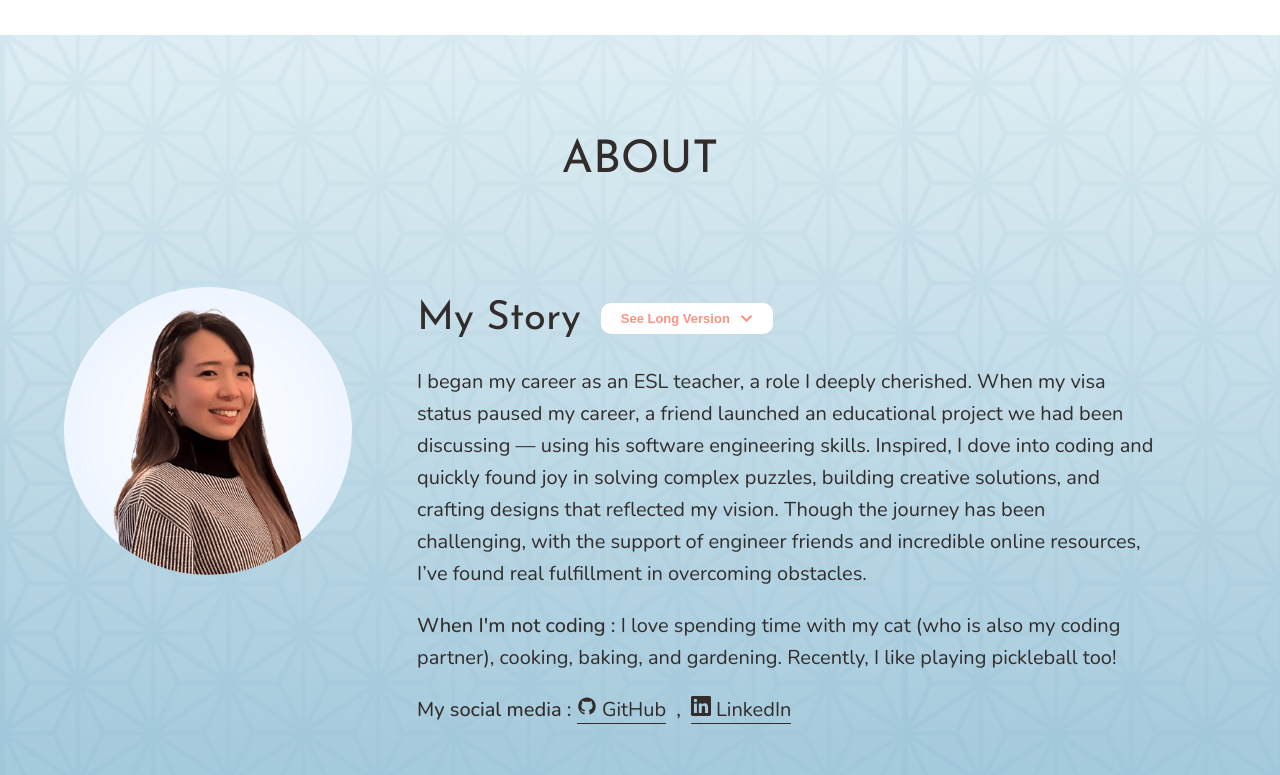
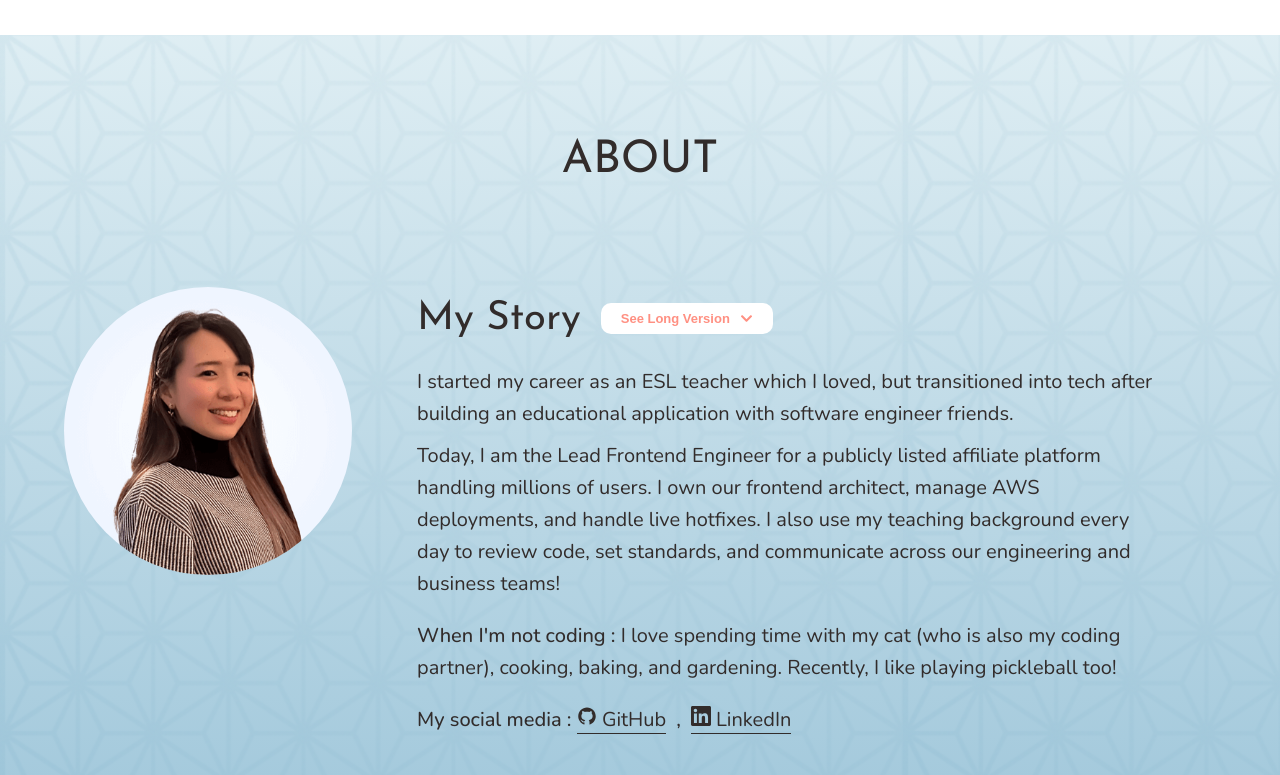
Before and after one commit to CocoTapi/portfolio-nextjs, a Next.js app: page / in a window 1280 px wide. Shown: the part 3390-4165 px from the top of the page. Built offline with nearby package versions, Linux system fonts and the light colour scheme.

Commit message:
update my story

```diff
--- a/components/UI/UI-css/btn-text.module.css
+++ b/components/UI/UI-css/btn-text.module.css
@@ -8,7 +8,7 @@
   background-color: transparent;
   border: none;
   color: var(--color-primary-dark-1);
-    padding: .5rem;
+  padding: .5rem 2rem;
   border-radius: 5px;
 
   position: relative;
--- a/components/about/introduction-nav.module.css
+++ b/components/about/introduction-nav.module.css
@@ -5,11 +5,11 @@
     padding-bottom: 1.5rem;
 }
 
-.longParagraph p {
+.paragraphGroup p {
     padding-bottom: 1rem;
 }
 
-.longParagraph p:last-child {
+.paragraphGroup p:last-child {
     padding-bottom: 0;
 }
 
--- a/components/about/introduction-nav.tsx
+++ b/components/about/introduction-nav.tsx
@@ -18,6 +18,10 @@ export default function IntroductionNav({ profile }: ProfileProps): React.ReactN
     setShowLong(!showLong);
   }
 
+  const stanzas = showLong
+    ? profile.long_self_introduction
+    : profile.short_self_introduction;
+
   return (
     <div>
       <div className={classes.myStoryLabel}>
@@ -27,15 +31,11 @@ export default function IntroductionNav({ profile }: ProfileProps): React.ReactN
           <button className={classes.seeLongButton} onClick={handleShortVer}>See Long Version <FaChevronDown className={classes.underIcon} /></button>
         }
       </div>
-      {!showLong && <p>{profile.short_self_introduction}</p>}
-      {showLong && (
-        <div className={classes.longParagraph}>
-          <p>{profile.long_self_introduction1}</p>
-          <p>{profile.long_self_introduction2}</p>
-          <p>{profile.long_self_introduction3}</p>
-          {/* <p>{profile.long_self_introduction4}</p> */}
-        </div>
-      )}
+      <div className={classes.paragraphGroup}>
+        {stanzas.map((stanza, i) => (
+          <p key={i}>{stanza}</p>
+        ))}
+      </div>
     </div>
   );
 }
--- a/data/data.ts
+++ b/data/data.ts
@@ -54,27 +54,23 @@ export const profile_data: ProfileData = {
     top_page_description:
         `I combine my passion for education with communication and
         innovative power of coding, striving to create reliable solutions.`,
-    short_self_introduction:
-        `I began my career as an ESL teacher, a role I deeply cherished. When my visa status paused my career, a friend launched an educational project we had been discussing — using his software engineering skills. Inspired, I dove into coding and quickly found joy in solving complex puzzles, building creative solutions, and crafting designs that reflected my vision. Though the journey has been challenging, with the support of engineer friends and incredible online resources, I’ve found real fulfillment in overcoming obstacles.`,
-    long_self_introduction1:
-        `I began my career as an ESL teacher, a role I cherished deeply, but I always had a curiosity
-        to explore something new. When the time came to change my visa, I faced the reality of being unable to
-        work for nearly two years. Rather than see this as a setback, I viewed it as an opportunity
-        to grow my skills and complete a project I had been planning during my master's degree.`,
-    long_self_introduction2:
-        `I refined my project, diving into data and technologies, and sought advice from software engineers.
-        While they encouraged me to learn coding, I initially resisted. However, that all changed
-        when my software engineer friend successfully launched a project we had been discussing,
-        quickly turning it into a business. This moment opened my eyes to the incredible power and
-        potential of software engineering.`,
-    long_self_introduction3:
-        `Inspired, I began learning to code and quickly found joy in building programs,
-        solving complex puzzles, and crafting designs that reflected my vision. The journey has been far
-        from easy—every new challenge brings unknown errors and difficulties. But with the support of engineer
-        friends and incredible resources available online, I’ve found fulfillment in overcoming them.`,
-    long_self_introduction4:
-        `Now, as a software engineer, I combine my passion for education with the problem-solving
-        and creative power of coding, continuously striving to create impactful and innovative solutions.`,
+    short_self_introduction: [
+        `I started my career as an ESL teacher which I loved, but transitioned into tech
+        after building an educational application with software engineer friends. `,
+        `Today, I am the Lead Frontend Engineer for a publicly listed affiliate platform handling millions of users.
+        I own our frontend architect, manage AWS deployments, and handle live hotfixes.
+        I also use my teaching background every day to review code, set standards, and communicate across our engineering and business teams!`,
+    ],
+    long_self_introduction: [
+         `I began my career as an ESL teacher, a role I deeply cherished.
+        When my visa status paused my career, a friend brought an educational project we had been discussed to life
+        using his software engineering skills. Inspired, I dove into coding and quickly found joy
+        in solving complex puzzles, building creative solutions, and crafting designs that reflected my vision.`,
+        `Today, I am the Lead Frontend Engineer for a publicly listed affiliate platform handling millions of users.
+        I architect our applications, manage AWS deployments, and handle live hotfixes.
+        My background in teaching actually serves me perfectly now, as a part of my role is conduction code reviews,
+        setting team standards, and communicating complex requirements with the team.`,
+    ],
     hobbies:
         `I love spending time with my cat (who is also my coding partner), cooking, baking, and gardening.
         Recently, I like playing pickleball too!`,
```
Also changed, not shown: util/types.ts (+2 -5 lines). Lines whose indentation alone changed are shown as unchanged.
